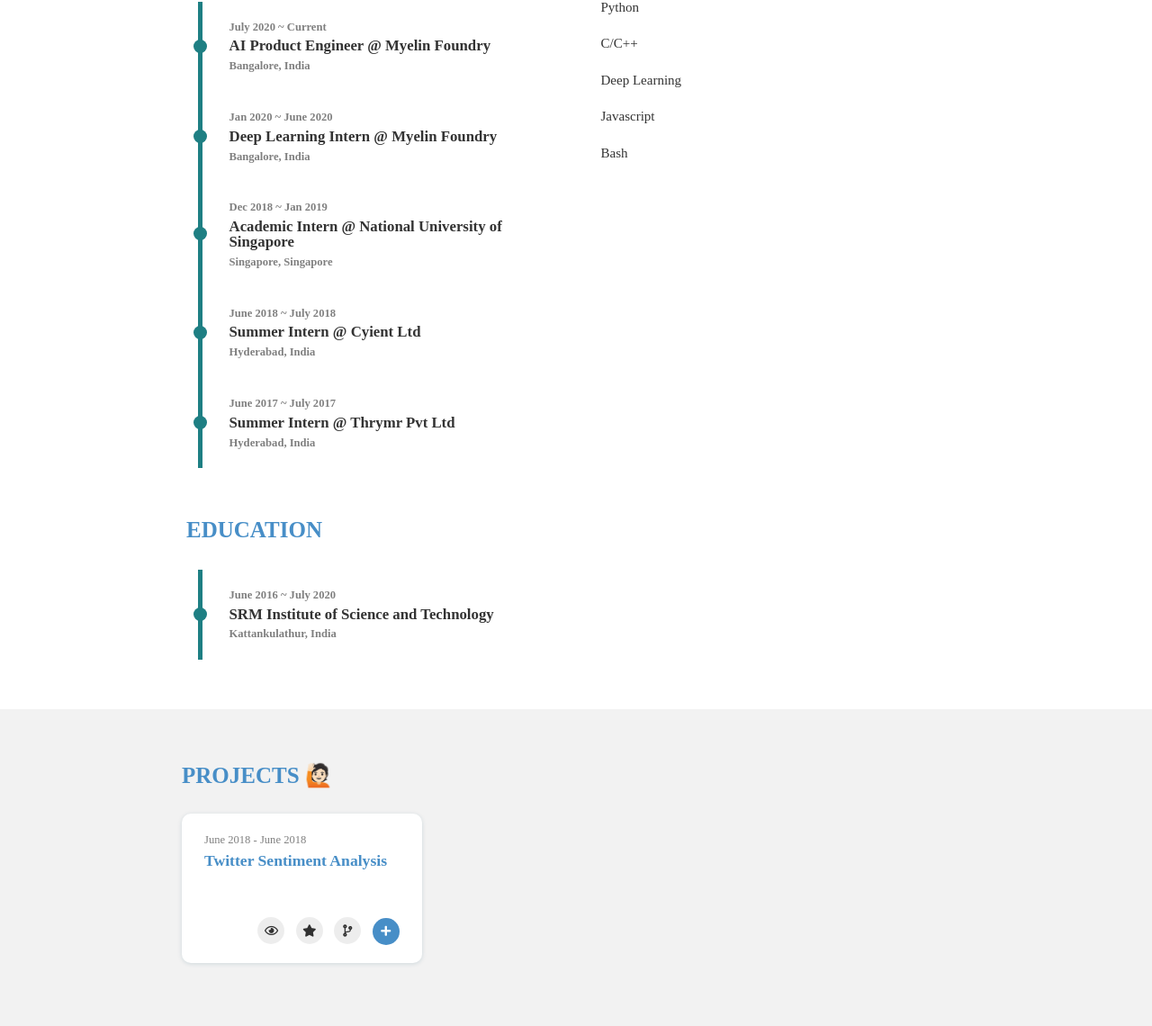
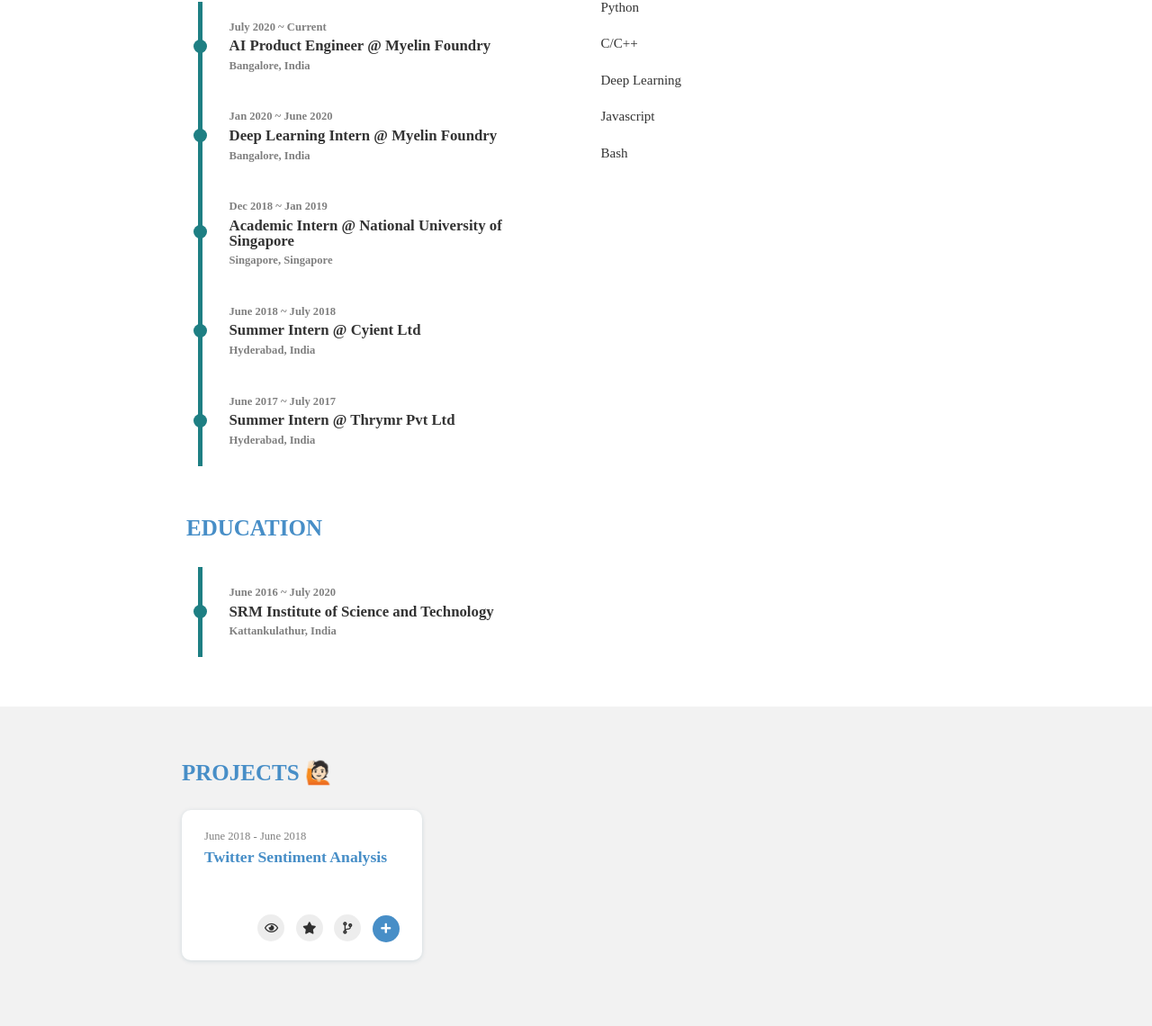
Before and after one commit to sacredvoid/sacredvoid.github.io, a Jekyll site: the page built from portfolio.html, in a window 1280 px wide. Shown: the part 514-1654 px from the top of the page at 90% size. Built offline with Jekyll 4.4.1, drawn with Linux system fonts in a browser that asks for light colours; nearby versions of some CDN libraries; some web fonts are replaced.

Commit message:
:rocket:

```diff
--- a/_sass/layouts/_portfolio.scss
+++ b/_sass/layouts/_portfolio.scss
@@ -81,7 +81,7 @@
           padding: 15px 0 15px 30px;
           p {
             font-weight: 600;
-            line-height: 1rem;
+            line-height: 0.99rem;
           }
           .date {
             font-size: 0.75rem;
```
